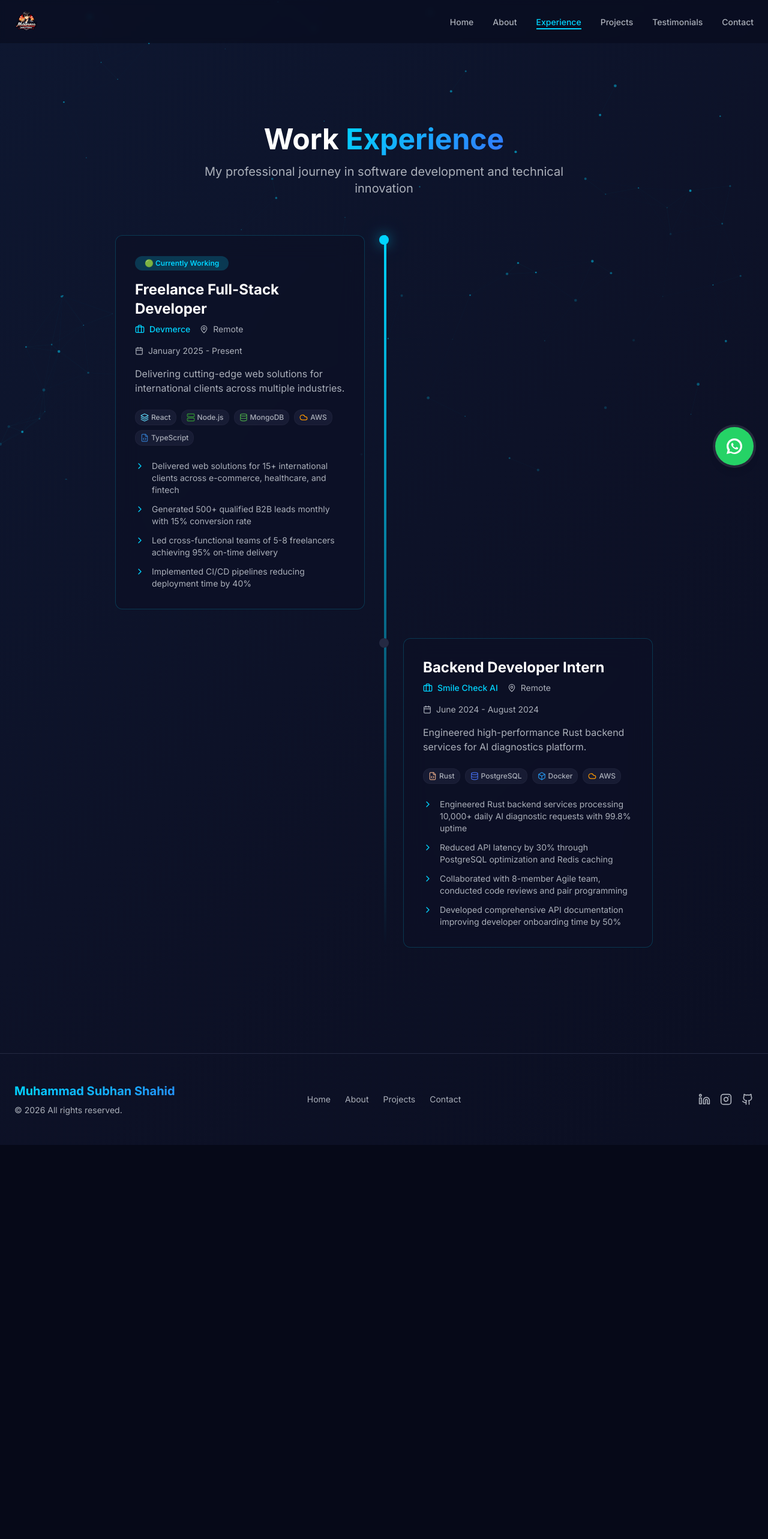
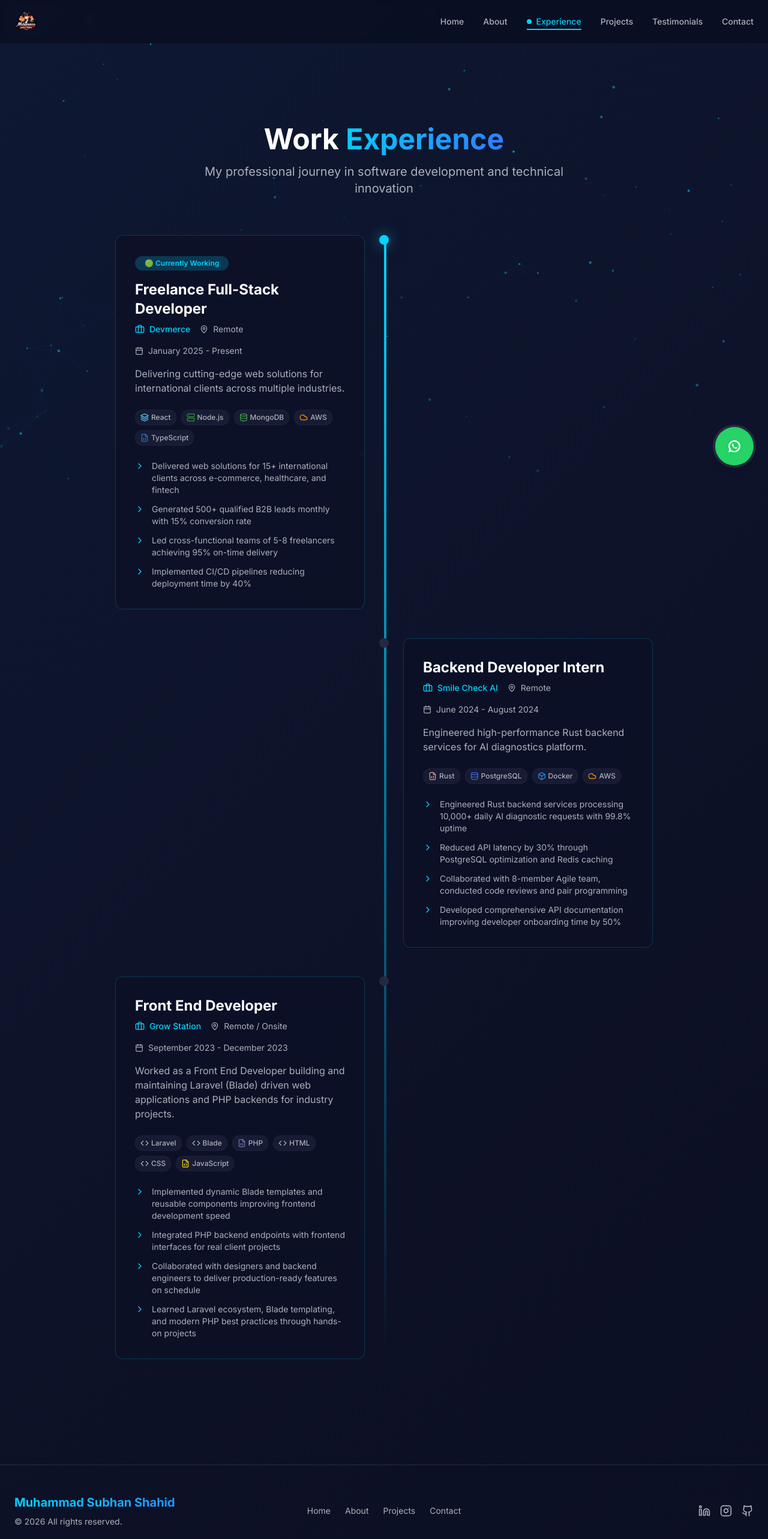
Before and after one commit to SubhanShahid55/Portfolio, a React (Vite) app: page /experience in a window 1280 px wide. Shown: the top 2566 px of the page at 60% size. Before the commit the page ends 1909 px from the top, so only its background shows below. Built offline with nearby package versions, Linux system fonts and the light colour scheme; the HTML template or start-up script is replaced by a standard one.

Commit message:
feat: add new Front End Developer experience at Grow Station and update styling for contact and navbar components

```diff
--- a/src/components/FloatingWhatsAppButton.tsx
+++ b/src/components/FloatingWhatsAppButton.tsx
@@ -12,9 +12,10 @@ const FloatingWhatsAppButton: React.FC = () => {
       target="_blank"
       rel="noopener noreferrer"
       aria-label="Chat on WhatsApp"
-      className="fixed bottom-6 right-6 z-50 w-14 h-14 md:w-16 md:h-16 rounded-full bg-[#25D366] text-white flex items-center justify-center shadow-lg hover:scale-105 transition-transform ring-4 ring-white/10"
+      className="fixed bottom-4 right-4 z-50 w-14 h-14 sm:bottom-6 sm:right-6 sm:w-16 sm:h-16 rounded-full bg-[#25D366] text-white flex items-center justify-center shadow-lg active:scale-95 transition-transform ring-4 ring-white/10 touch-manipulation"
+      style={{ touchAction: 'manipulation' }}
     >
-      <WhatsAppIcon size={26} className="text-white" />
+      <WhatsAppIcon size={20} className="text-white" />
     </a>
   );
 };
--- a/src/components/Navbar.tsx
+++ b/src/components/Navbar.tsx
@@ -57,11 +57,12 @@ const Navbar = () => {
             >
               <Link
                 to={item.href}
-                className={`relative text-sm font-medium transition-colors group ${
+                className={`relative text-sm font-medium transition-colors flex items-center gap-2 group ${
                   location.pathname === item.href ? 'text-primary' : 'text-muted-foreground hover:text-foreground'
                 }`}
               >
-                {item.label}
+                <span className={`${location.pathname === item.href ? 'block' : 'hidden'} w-2 h-2 rounded-full bg-primary`} />
+                <span>{item.label}</span>
                 <span className={`absolute -bottom-1 left-0 h-0.5 bg-primary transition-all duration-300 ${
                   location.pathname === item.href ? 'w-full' : 'w-0 group-hover:w-full'
                 }`} />
@@ -97,13 +98,14 @@ const Navbar = () => {
                 >
                   <Link
                     to={item.href}
-                    className={`block px-6 py-3 transition-colors ${
+                    className={`px-6 py-3 transition-colors flex items-center gap-3 ${
                       location.pathname === item.href
                         ? 'text-primary bg-primary/10'
                         : 'text-muted-foreground hover:text-foreground hover:bg-muted/50'
                     }`}
                   >
-                    {item.label}
+                    <span className={`${location.pathname === item.href ? 'block' : 'hidden'} w-2 h-2 rounded-full bg-primary`} />
+                    <span>{item.label}</span>
                   </Link>
                 </motion.li>
               ))}
--- a/src/pages/Contact.tsx
+++ b/src/pages/Contact.tsx
@@ -130,7 +130,7 @@ const Contact = () => {
         canonical="https://subhanshahidportfolio.vercel.app/contact"
       />
 
-      <section className="section-container">
+      <section className="section-container px-4 sm:px-6">
         <motion.div
           ref={ref}
           variants={containerVariants}
@@ -147,10 +147,10 @@ const Contact = () => {
             </p>
           </motion.div>
 
-          <div className="grid lg:grid-cols-2 gap-12 max-w-6xl mx-auto">
+          <div className="grid grid-cols-1 gap-8 lg:grid-cols-2 lg:gap-12 max-w-6xl mx-auto">
             {/* Contact Info */}
-            <motion.div variants={itemVariants} className="space-y-8">
-              <div className="glass-card p-8">
+            <motion.div variants={itemVariants} className="space-y-6">
+              <div className="glass-card p-6 sm:p-8">
                 <h2 className="text-2xl font-bold mb-2">Let's Connect</h2>
                 <p className="text-muted-foreground mb-8">
                   I'm always open to discussing new projects, creative ideas, or opportunities to be part of your vision.
@@ -164,8 +164,8 @@ const Contact = () => {
                       whileHover={{ x: 10 }}
                       className="flex items-center gap-4 group"
                     >
-                      <div className="w-14 h-14 rounded-xl bg-primary/10 flex items-center justify-center group-hover:bg-primary/20 transition-colors">
-                        <item.icon className="w-6 h-6 text-primary" />
+                      <div className="w-12 h-12 sm:w-14 sm:h-14 rounded-xl bg-primary/10 flex items-center justify-center group-hover:bg-primary/20 transition-colors">
+                        <item.icon className="w-5 h-5 sm:w-6 sm:h-6 text-primary" />
                       </div>
                       <div>
                         <p className="text-sm text-muted-foreground">{item.label}</p>
@@ -181,7 +181,7 @@ const Contact = () => {
                 {/* Social Links */}
                 <div className="mt-8 pt-8 border-t border-border">
                   <p className="text-muted-foreground mb-4">Connect with me on social media</p>
-                  <div className="flex gap-4">
+                  <div className="flex gap-3">
                     {portfolioData.contact.socials.linkedin && (
                       <motion.a
                         href={portfolioData.contact.socials.linkedin}
@@ -189,7 +189,7 @@ const Contact = () => {
                         rel="noopener noreferrer"
                         whileHover={{ scale: 1.1, y: -2 }}
                         whileTap={{ scale: 0.95 }}
-                        className="w-14 h-14 glass-card rounded-xl flex items-center justify-center text-muted-foreground hover:text-primary hover:border-primary/50 transition-colors"
+                        className="w-12 h-12 sm:w-14 sm:h-14 glass-card rounded-xl flex items-center justify-center text-muted-foreground hover:text-primary hover:border-primary/50 transition-colors"
                       >
                         <Linkedin size={24} />
                       </motion.a>
@@ -201,7 +201,7 @@ const Contact = () => {
                         rel="noopener noreferrer"
                         whileHover={{ scale: 1.1, y: -2 }}
                         whileTap={{ scale: 0.95 }}
-                        className="w-14 h-14 glass-card rounded-xl flex items-center justify-center text-muted-foreground hover:text-primary hover:border-primary/50 transition-colors"
+                        className="w-12 h-12 sm:w-14 sm:h-14 glass-card rounded-xl flex items-center justify-center text-muted-foreground hover:text-primary hover:border-primary/50 transition-colors"
                       >
                         <Instagram size={24} />
                       </motion.a>
@@ -213,7 +213,7 @@ const Contact = () => {
                         rel="noopener noreferrer"
                         whileHover={{ scale: 1.1, y: -2 }}
                         whileTap={{ scale: 0.95 }}
-                        className="w-14 h-14 glass-card rounded-xl flex items-center justify-center text-muted-foreground hover:text-primary hover:border-primary/50 transition-colors"
+                        className="w-12 h-12 sm:w-14 sm:h-14 glass-card rounded-xl flex items-center justify-center text-muted-foreground hover:text-primary hover:border-primary/50 transition-colors"
                       >
                         <Github size={24} />
                       </motion.a>
--- a/src/pages/Experience.tsx
+++ b/src/pages/Experience.tsx
@@ -34,6 +34,21 @@ const experiences = [
       'Developed comprehensive API documentation improving developer onboarding time by 50%',
     ],
     technologies: ['Rust', 'PostgreSQL', 'Docker', 'AWS'],
+    current: false,
+  },
+  {
+    title: 'Front End Developer',
+    company: 'Grow Station',
+    location: 'Remote / Onsite',
+    period: 'September 2023 - December 2023',
+    description: 'Worked as a Front End Developer building and maintaining Laravel (Blade) driven web applications and PHP backends for industry projects.',
+    highlights: [
+      'Implemented dynamic Blade templates and reusable components improving frontend development speed',
+      'Integrated PHP backend endpoints with frontend interfaces for real client projects',
+      'Collaborated with designers and backend engineers to deliver production-ready features on schedule',
+      'Learned Laravel ecosystem, Blade templating, and modern PHP best practices through hands-on projects',
+    ],
+    technologies: ['Laravel', 'Blade', 'PHP', 'HTML', 'CSS', 'JavaScript'],
     current: false,
   },
 ];
```
